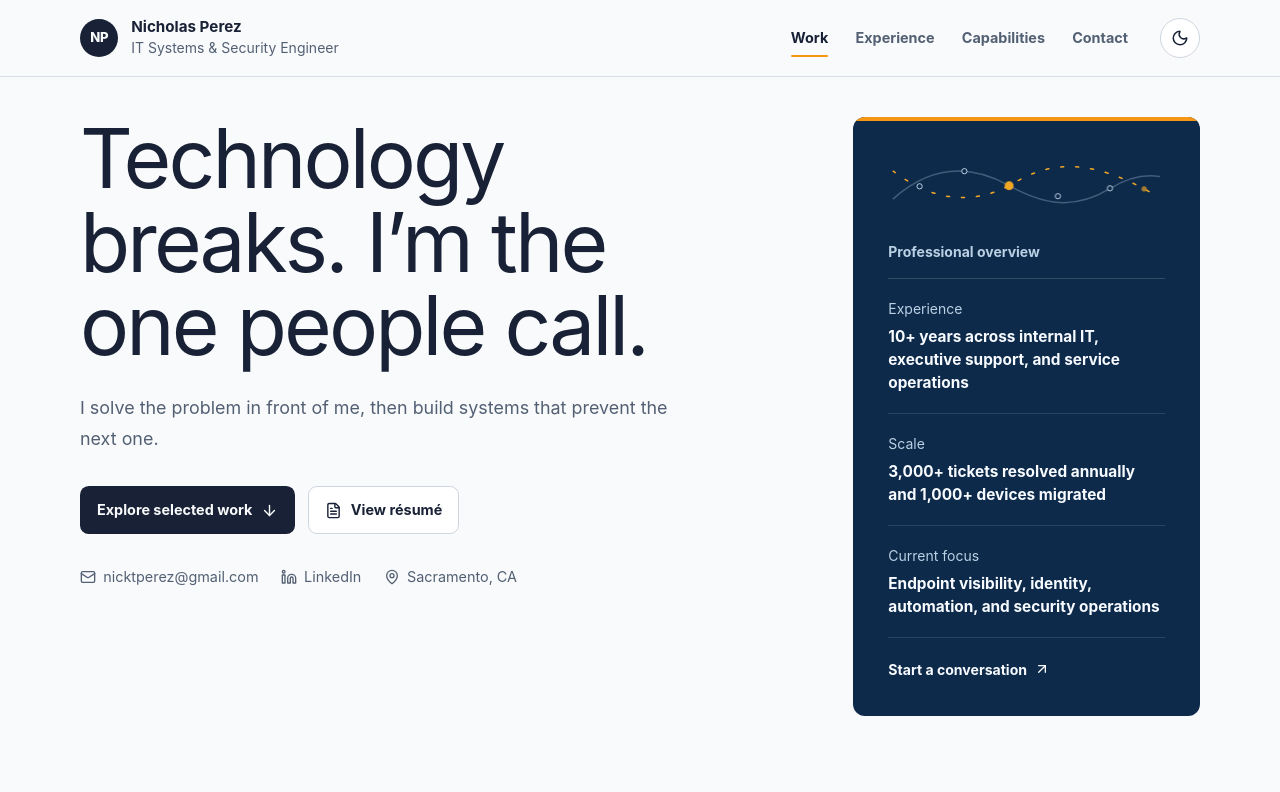
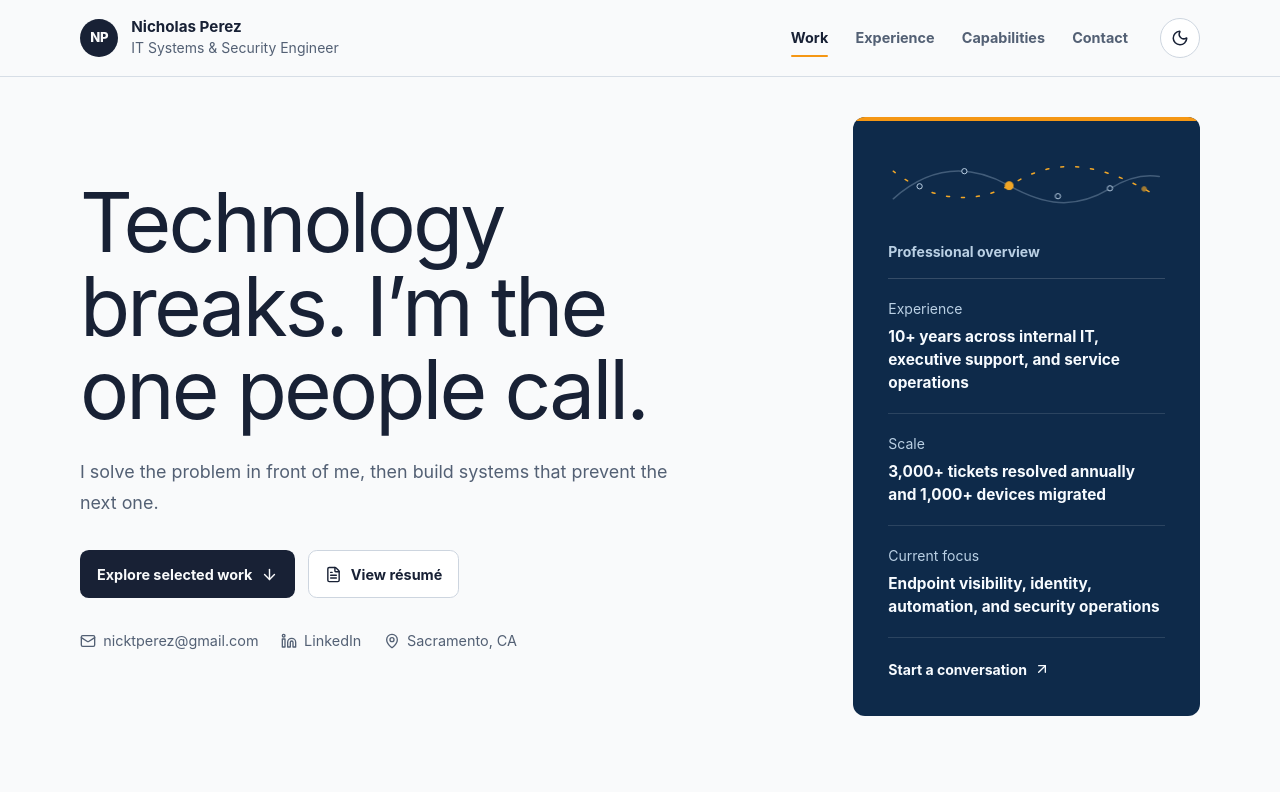
Before and after one commit to nicktperez/My-Website, a React (Vite) app: page / in a window 1280 px wide. Shown: the top 792 px of the page. Built offline with nearby package versions, Linux system fonts and the light colour scheme.

Commit message:
Center portfolio hero copy

```diff
--- a/src/index.css
+++ b/src/index.css
@@ -311,6 +311,12 @@ li {
   animation: hero-in 650ms cubic-bezier(0.22, 1, 0.36, 1) both;
 }
 
+@media (min-width: 901px) {
+  .hero-copy {
+    align-self: center;
+  }
+}
+
 .hero h1 {
   max-width: 780px;
   margin-bottom: 1.6rem;
```
